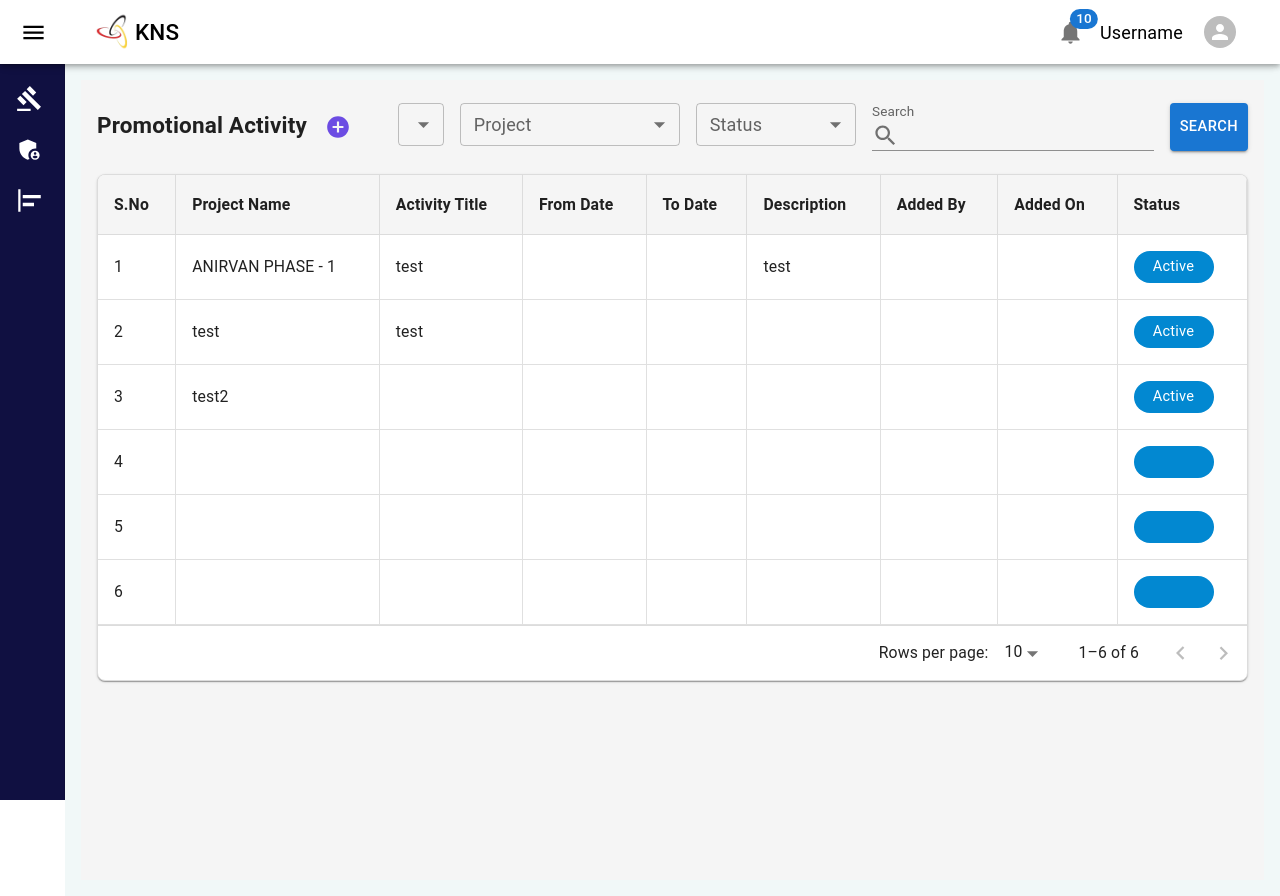
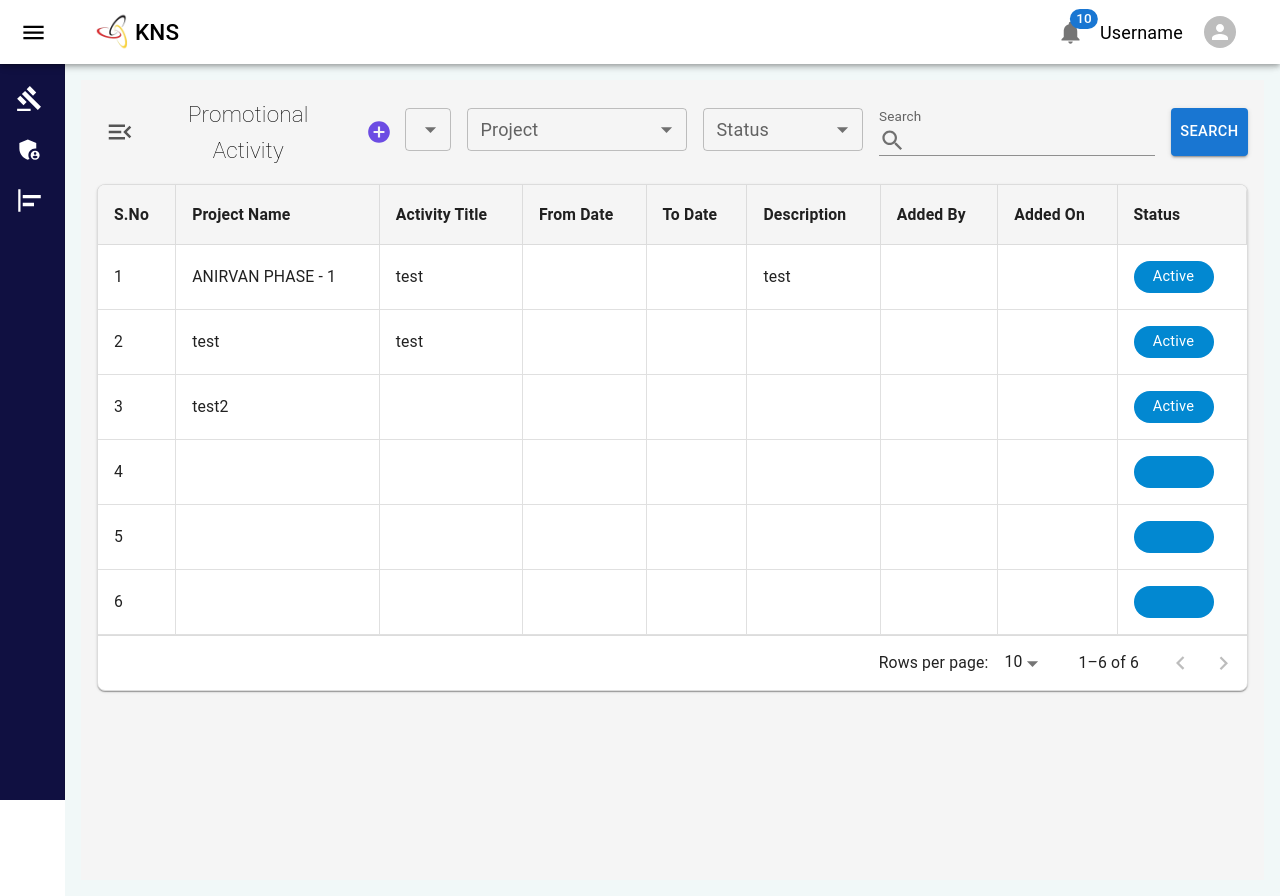
Before and after one commit to harshuharshi222-hash/react-js-project, a React (Vite) app: page /#/ in a window 1280 px wide. Built offline with nearby package versions, Linux system fonts and the light colour scheme.

Commit message:
adding menuopenicon

```diff
--- a/src/components/promotionalt.jsx
+++ b/src/components/promotionalt.jsx
@@ -1,6 +1,7 @@
 import React, { useState } from "react";
 import InputAdornment from '@mui/material/InputAdornment';
 import SearchIcon from '@mui/icons-material/Search';
+import MenuOpenIcon from '@mui/icons-material/MenuOpen';
 import {
   Box,
   Button,
@@ -24,6 +25,7 @@ import {
 import AddCircleIcon from "@mui/icons-material/AddCircle";
 import IconButton from '@mui/material/IconButton';
 import FilterListIcon from '@mui/icons-material/FilterList';
+import { Directions } from "@mui/icons-material";
 const rows = [
   {
     id: 1,
@@ -114,6 +116,7 @@ export default function PromotionalActivity() {
   return (
     <Box sx={{ background: "#f5f5f5", minHeight: "100vh", p: 2 }}>
       {/* Header */}
+
    <Box
     sx={{
     display: "flex",
@@ -122,20 +125,48 @@ export default function PromotionalActivity() {
     mb: 2,
   }}
 >
-        <Typography variant="h6" sx={{fontWeight:700}}>
+  <Box
+    sx={{
+      display: "flex",
+      alignItems: "center",
+    }}
+  >
+    {/* Menu Open Icon */}
+    <IconButton>
+      <MenuOpenIcon
+        sx={{
+          color: "#555",
+          fontSize: 30,
+          mr: 1,
+        }}
+      />
+    </IconButton>
+
+    {/* Title */}
+    <Typography
+      variant="h6"
+      sx={{
+        color: "black",
+        fontWeight: 50,
+        display: "flex",
+        alignItems: "center",
+      }}
+    >
       Promotional Activity
+
+      {/* Add Icon */}
       <IconButton>
         <AddCircleIcon
           sx={{
             color: "#6c4ce3",
             fontSize: 36,
-                                       padding:"5px",
-                                       margin:"5px",
-
+            p: "5px",
+            ml: 1,
           }}
         />
       </IconButton>
     </Typography>
+  </Box>
 
 
 
@@ -344,111 +375,7 @@ export default function PromotionalActivity() {
     </Table>
 
 
-{/*
-    <Table
-  stickyHeader
-  sx={{
-    minWidth: 1000,
-    border: "1px solid #dcdcdc",
-  }}
->
-  <TableHead>
-    <TableRow>
-      {[
-        "S1.No",
-        "Project",
-        "Category",
-        "Title",
-        "Description",
-        "Targeted Date",
-        "Task Status",
-      ].map((head) => (
-        <TableCell
-          key={head}
-          sx={{
-            borderRight: "1px solid #dcdcdc",
-            borderBottom: "1px solid #dcdcdc",
-            background: "#f5f5f5",
-            fontWeight: 700,
-            whiteSpace: "nowrap",
-          }}
-        >
-          {head}
-        </TableCell>
-      ))}
-    </TableRow>
-  </TableHead>
 
-  <TableBody>
-    {[1, 2, 3, 4, 5, 6, 7, 8, 9, 10, 11].map((row) => (
-      <TableRow hover key={row}>
-        <TableCell
-          sx={{
-            borderRight: "1px solid #e0e0e0",
-            borderBottom: "1px solid #e0e0e0",
-          }}
-        >
-          {row}
-        </TableCell>
-
-        <TableCell
-          sx={{
-            borderRight: "1px solid #e0e0e0",
-            borderBottom: "1px solid #e0e0e0",
-          }}
-        >
-          Project {row}
-        </TableCell>
-
-        <TableCell
-          sx={{
-            borderRight: "1px solid #e0e0e0",
-            borderBottom: "1px solid #e0e0e0",
-          }}
-        >
-          UI
-        </TableCell>
-
-        <TableCell
-          sx={{
-            borderRight: "1px solid #e0e0e0",
-            borderBottom: "1px solid #e0e0e0",
-          }}
-        >
-          Dashboard
-        </TableCell>
-
-        <TableCell
-          sx={{
-            borderRight: "1px solid #e0e0e0",
-            borderBottom: "1px solid #e0e0e0",
-            minWidth: 250,
-          }}
-        >
-          Task Description
-        </TableCell>
-
-        <TableCell
-          sx={{
-            borderRight: "1px solid #e0e0e0",
-            borderBottom: "1px solid #e0e0e0",
-          }}
-        >
-          15-05-2026
-        </TableCell>
-
-        <TableCell
-          sx={{
-            borderBottom: "1px solid #e0e0e0",
-          }}
-        >
-          Pending
-        </TableCell>
-      </TableRow>
-    ))}
-  </TableBody>
-</Table> */}
-{/* table chat */}
 
   </TableContainer>
 
```
Also changed, not shown: src/components/create.jsx (+1 -8 lines). Lines whose indentation alone changed are shown as unchanged.
